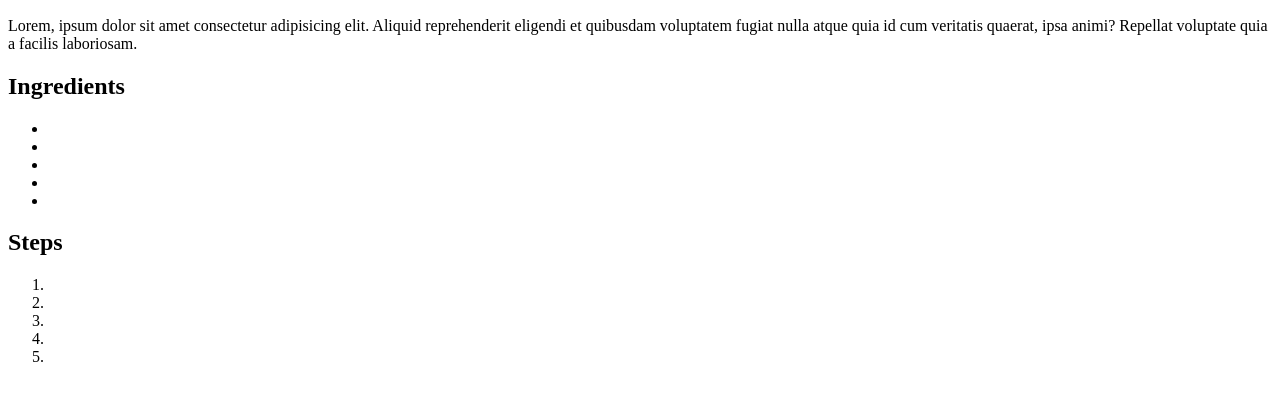
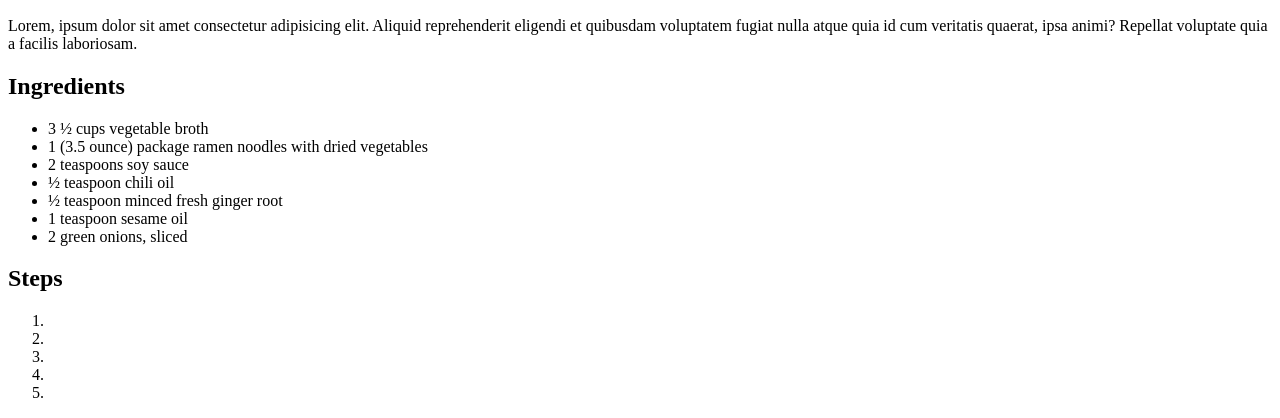
Before and after one commit to SparklingByte/odin-recipes, a plain HTML site: page recipes/ramen.html in a window 1280 px wide. Shown: the part 434-852 px from the top of the page. Before the commit the page ends 816 px from the top, so only its background shows below. Drawn offline with Linux system fonts and the light colour scheme.

Commit message:
Add details in README and add edit ingredients
Now the README contains more information about the repo.
The Ramen recipe now contains ingredients.

```diff
--- a/recipes/ramen.html
+++ b/recipes/ramen.html
@@ -13,11 +13,13 @@
     <p>Lorem, ipsum dolor sit amet consectetur adipisicing elit. Aliquid reprehenderit eligendi et quibusdam voluptatem fugiat nulla atque quia id cum veritatis quaerat, ipsa animi? Repellat voluptate quia a facilis laboriosam.</p>
     <h2>Ingredients</h2>
     <ul>
-        <li></li>
-        <li></li>
-        <li></li>
-        <li></li>
-        <li></li>
+        <li>3 ½ cups vegetable broth</li>
+        <li>1 (3.5 ounce) package ramen noodles with dried vegetables</li>
+        <li>2 teaspoons soy sauce</li>
+        <li>½ teaspoon chili oil</li>
+        <li>½ teaspoon minced fresh ginger root</li>
+        <li>1 teaspoon sesame oil</li>
+        <li>2 green onions, sliced</li>
     </ul>
     <h2>Steps</h2>
     <ol>
```
Also changed, not shown: 1 other file.
